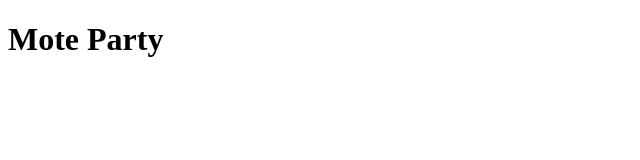
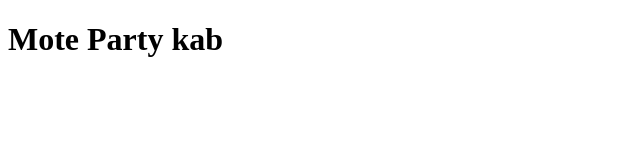
Before and after one commit to Sagar316905/static-web, a plain HTML site: page index.html in a window 1280 px wide. Shown: the whole page, without its empty margins (0-640 px from the left). Drawn offline with Linux system fonts and the light colour scheme.

Commit message:
update ecs static site

```diff
--- a/index.html
+++ b/index.html
@@ -1,5 +1,5 @@
 <!DOCTYPE html>
 <html>
 <head><title>Party kab dera</title></head>
-<body><h1>Mote Party </h1></body>
+<body><h1>Mote Party kab </h1></body>
 </html>
```
